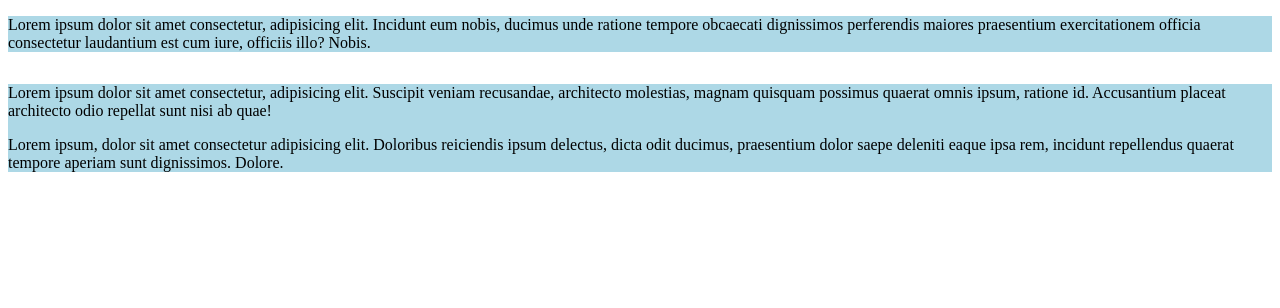
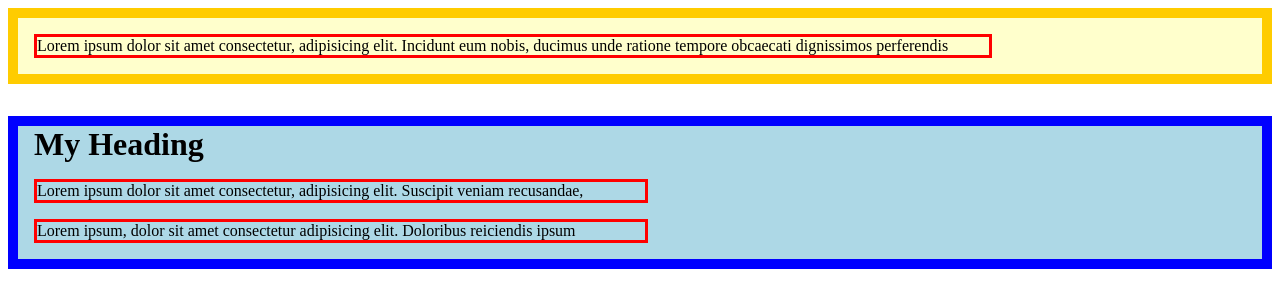
Before and after one commit to Daniel-Dominic/padding-em-and-rems-example, a plain HTML site: page index.html in a window 1280 px wide. Drawn offline with Linux system fonts and the light colour scheme.

Commit message:
Add border for div and override it with box classes and give the paragraph a border to see if there is padding or margin assoiated with it

```diff
--- a/css/style.scss
+++ b/css/style.scss
@@ -1,10 +1,35 @@
 * {
  box-sizing: border-box;
-
+ font-family: 'MonoLisa';
 }
 
 div {
  background-color: blue;
  margin-bottom: 2rem;
  background-color: lightblue;
+ border: 10px soild #ffcc00;
+ padding-left: 1rem;
 }
+
+.box1 {
+ background-color: #ffffcc;
+ border: 10px solid #ffcc00;
+}
+
+p {
+ border: 3px solid red;
+ width: 78%;
+}
+
+.box2 p {
+ width: 50%
+}
+
+.box2 h1 {
+ padding: 0;
+ margin: 0;
+}
+
+.box2 {
+ border: 10px solid blue;
+}
--- a/index.html
+++ b/index.html
@@ -8,10 +8,11 @@
  <title>CSS-Box</title>
 </head>
 <body>
-<div class="box1"><p>Lorem ipsum dolor sit amet consectetur, adipisicing elit. Incidunt eum nobis, ducimus unde ratione tempore obcaecati dignissimos perferendis maiores praesentium exercitationem officia consectetur laudantium est cum iure, officiis illo? Nobis.</p></div>
+<div class="box1"><p>Lorem ipsum dolor sit amet consectetur, adipisicing elit. Incidunt eum nobis, ducimus unde ratione tempore obcaecati dignissimos perferendis</p></div>
 <div class="box2">
-   <p>Lorem ipsum dolor sit amet consectetur, adipisicing elit. Suscipit veniam recusandae, architecto molestias, magnam quisquam possimus quaerat omnis ipsum, ratione id. Accusantium placeat architecto odio repellat sunt nisi ab quae!</p>
-   <p>Lorem ipsum, dolor sit amet consectetur adipisicing elit. Doloribus reiciendis ipsum delectus, dicta odit ducimus, praesentium dolor saepe deleniti eaque ipsa rem, incidunt repellendus quaerat tempore aperiam sunt dignissimos. Dolore.</p>
+   <h1>My Heading</h1>
+   <p>Lorem ipsum dolor sit amet consectetur, adipisicing elit. Suscipit veniam recusandae,</p>
+   <p>Lorem ipsum, dolor sit amet consectetur adipisicing elit. Doloribus reiciendis ipsum</p>
 </div>
 </body>
 </html>
```
Also changed, not shown: css/style.css, 1 other file.
